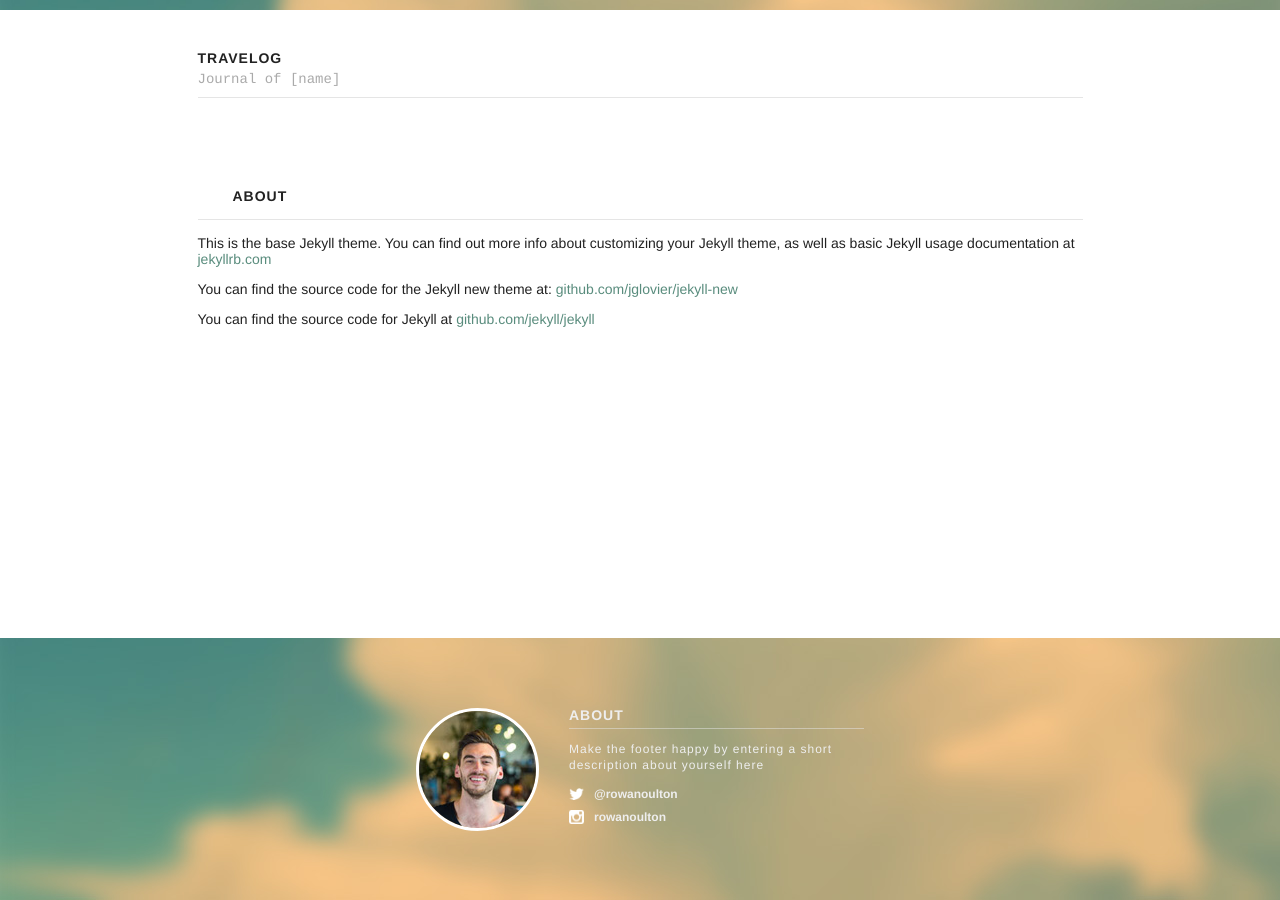
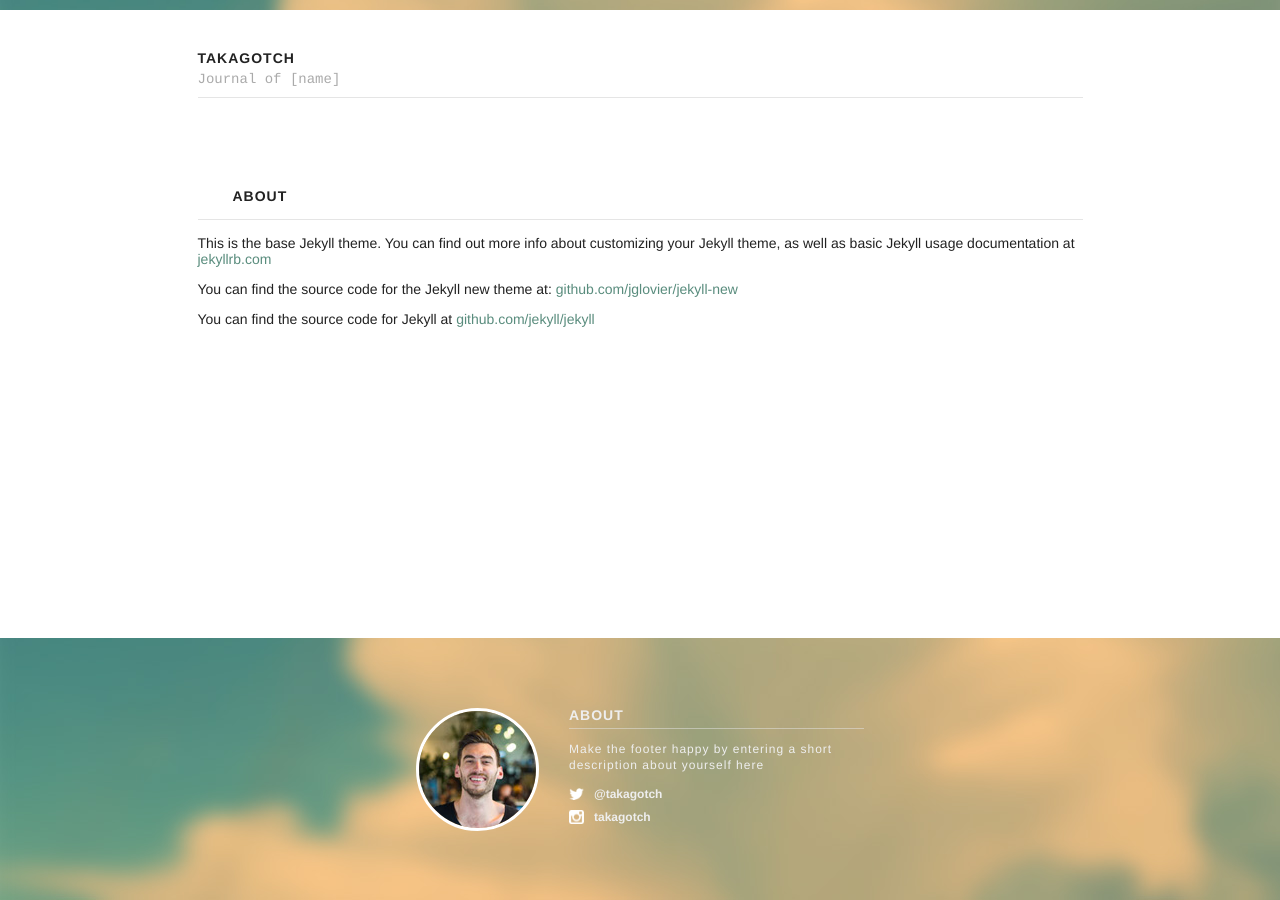
Before and after one commit to takagotch/o2351, a Jekyll site: the page built from about.md, in a window 1280 px wide. Built offline with Jekyll 4.4.1, drawn with Linux system fonts in a browser that asks for light colours.

Commit message:
Update _config.yml

```diff
--- a/_config.yml
+++ b/_config.yml
@@ -1,13 +1,13 @@
 # Site settings
-title: Travelog
+title: Takagotch
 subtitle: "Journal of [name]"
 email: your-email@domain.com
 description: "Make the footer happy by entering a short description about yourself here"
 baseurl: ""
 url: "https://takagotch.github.io/page50/"
-twitter_username: "rowanoulton"
-github_username:  "rowanoulton"
-instagram_username: "rowanoulton"
+twitter_username: "takagotch"
+github_username:  "takagotch"
+instagram_username: "takagotch"
 
 # Build settings
 markdown: kramdown
```
